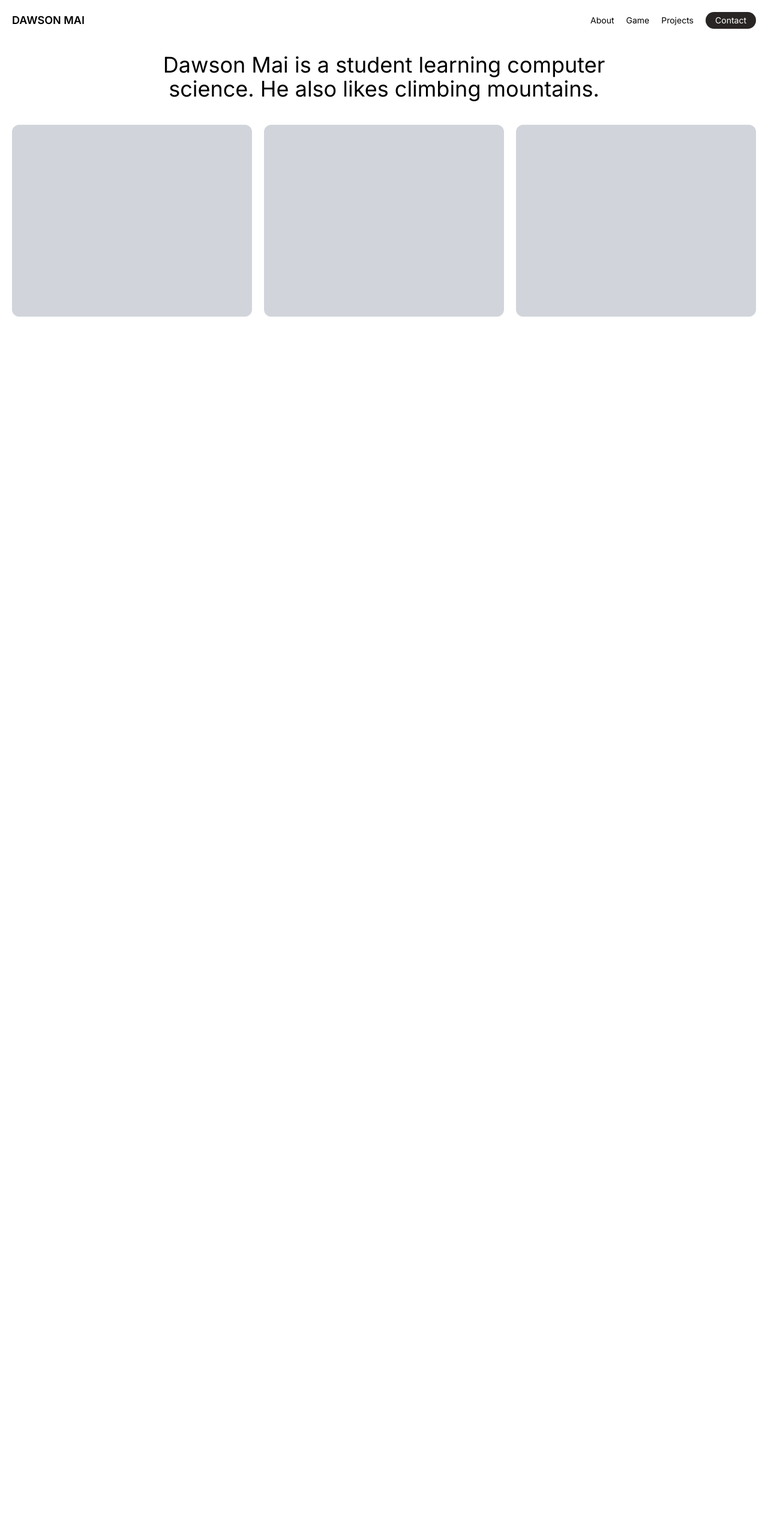
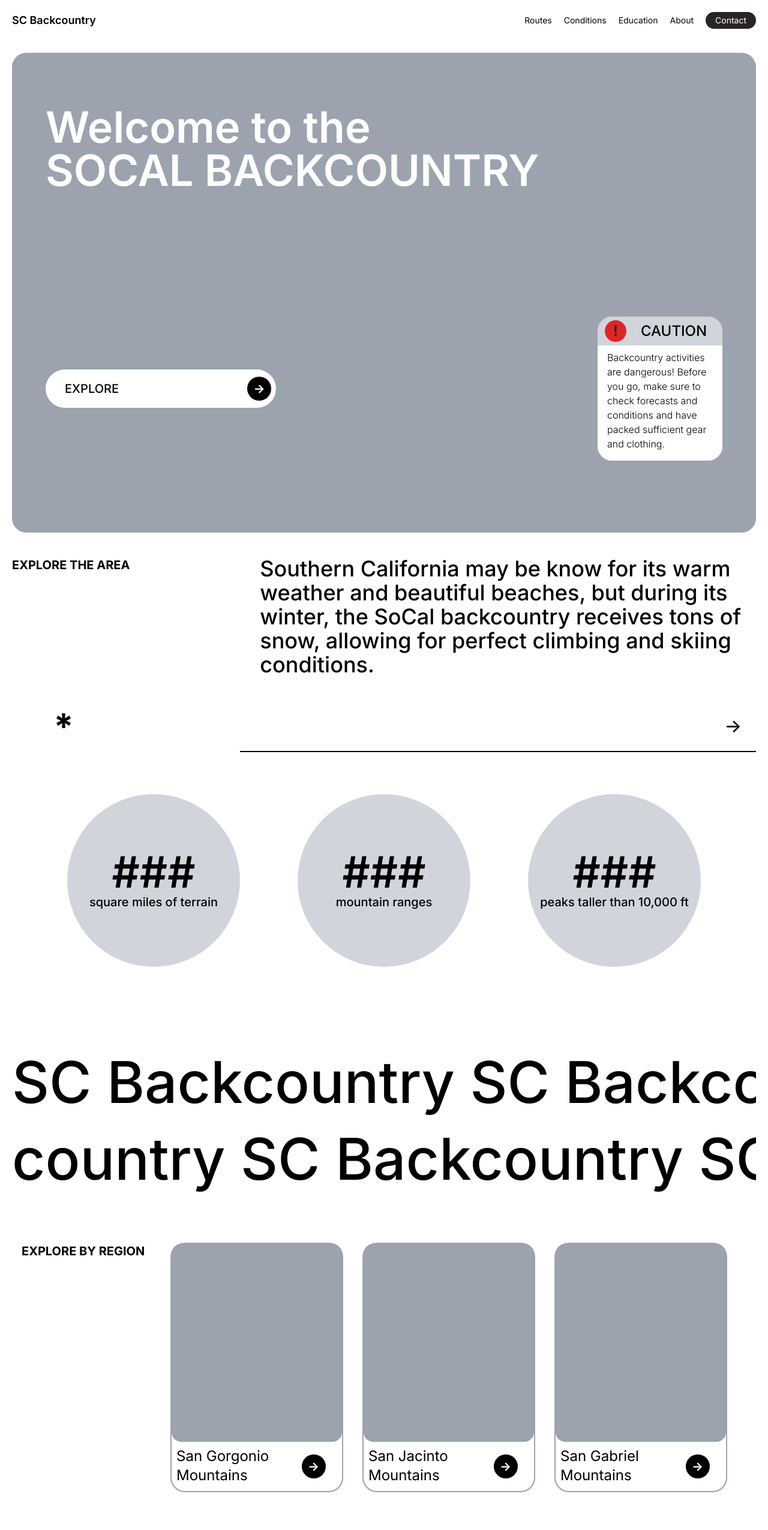
Before and after one commit to dawsonmai/sc-backcountry, a Next.js app: page / in a window 1280 px wide. Shown: the top 2551 px of the page at 60% size. Before the commit the page ends 800 px from the top, so only its background shows below. Built offline with nearby package versions, Linux system fonts and the light colour scheme.

Commit message:
Updated and styled home page

```diff
--- a/src/app/page.tsx
+++ b/src/app/page.tsx
@@ -1,11 +1,18 @@
 import Header from "../components/home/Header";
-import Images from "../components/home/Images";
+import IntroImage from "@/components/home/IntroImage";
+import AreaData from "@/components/home/AreaData";
+import TransitionImage from "@/components/home/TransitionText";
+import ExploreArea from "@/components/home/ExploreArea";
+import ConditionsPreview from "@/components/home/ConditionsPreview";
 export default function Home () {
   return (
-    <div className="flex flex-col h-screen p-5">
+    <div className="flex flex-col h-full p-5">
       <Header />
-      <h1 className="text-3xl md:text-4xl text-center pb-10 sm:px-28 md:px-36 lg:px-48">Dawson Mai is a student learning computer science. He also likes climbing mountains.</h1>
-      <Images />
+      <IntroImage />
+      <AreaData />
+      <TransitionImage />
+      <ExploreArea />
+      <ConditionsPreview />
     </div>
   );
 }
--- /dev/null
+++ b/src/components/home/AreaData.tsx
@@ -0,0 +1,38 @@
+const AreaData = () => {
+    return (
+        <header className="bg-white w-full h-screen pb-6">
+            <div className="h-2/6 w-full pt-10 flex">
+                <div className="w-1/3 h-full">
+                    <h2 className="uppercase font-bold text-xl">Explore The Area</h2>
+                </div>
+                <div className="w-2/3 h-full">
+                    <h3 className="font-medium text-4xl">Southern California may be know for its warm weather and beautiful beaches, but during its winter, the SoCal backcountry receives tons of snow, allowing for perfect climbing and skiing conditions.</h3>
+                </div>
+            </div>
+            <div className="h-1/6 w-full flex items-center gap-52">
+                <div className="h-full w-1/6 items-center flex justify-center">
+                    <h3 className="font-bold text-6xl">&#42;</h3>
+                </div>
+                <div className="h-full w-5/6 flex items-center">
+                    <button className="w-full h-2/3 text-right font-medium text-3xl p-6 border-b-2 border-black">-&gt;</button>
+                </div>
+            </div>
+        <div className="h-3/6 w-full flex p-12 justify-center gap-24">
+            <div className="w-72 h-72 rounded-full bg-gray-300 flex flex-col justify-center items-center">
+                <h2 className="text-7xl text-center w-full font-semibold">###</h2>
+                <h3 className="text-xl text-center w-full font-medium">square miles of terrain</h3>
+            </div>
+            <div className="w-72 h-72 rounded-full bg-gray-300 flex flex-col justify-center items-center">
+                <h2 className="text-7xl text-center w-full font-semibold">###</h2>
+                <h3 className="text-xl text-center w-full font-medium">mountain ranges</h3>
+            </div>
+            <div className="w-72 h-72 rounded-full bg-gray-300 flex flex-col justify-center items-center">
+                <h2 className="text-7xl text-center w-full font-semibold">###</h2>
+                <h3 className="text-xl text-center w-full font-medium">peaks taller than 10,000 ft</h3>
+            </div>
+        </div>
+        </header>
+    )
+}
+
+export default AreaData
--- /dev/null
+++ b/src/components/home/ConditionsPreview.tsx
@@ -0,0 +1,13 @@
+const ConditionsPreview = () => {
+    return(
+        <header className="w-full h-[60vh] py-6">
+                <div className="w-full h-full bg-gray-300 rounded-3xl">
+                    <div className="h-1/6 w-full p-6">
+                        <h2 className="uppercase font-medium text-5xl">Conditions</h2>
+                    </div>
+                </div>
+        </header>
+    )
+}
+
+export default ConditionsPreview
--- /dev/null
+++ b/src/components/home/ExploreArea.tsx
@@ -0,0 +1,48 @@
+const ExploreArea = () =>{
+    return(
+        <header className="h-[60vh] w-full py-6 flex">
+            <div className="h-full w-1/5 pl-4">
+                <h2 className="uppercase font-bold text-xl">Explore By Region</h2>
+            </div>
+            <div className="h-full w-4/5 p-4 flex gap-8 pt-0">
+                <div className="h-full w-72 border-2 border-gray-400 rounded-3xl">
+                    <div className="w-full h-4/5 bg-gray-400 rounded-2xl"></div>
+                    <div className="w-full h-1/5 flex">
+                        <div className="h-full w-2/3 p-2">
+                            <h3 className="w-full h-full font-normal text-2xl">San Gorgonio Mountains</h3>
+                        </div>
+                        <div className="w-1/3 h-full flex items-center justify-center">
+                            <button className="bg-black rounded-full text-white rounded-full h-10 w-10 text-center font-bold text-xl">-&gt;</button>
+                        </div>
+                    </div>
+                </div>
+
+                <div className="h-full w-72 border-2 border-gray-400 rounded-3xl">
+                    <div className="w-full h-4/5 bg-gray-400 rounded-2xl"></div>
+                    <div className="w-full h-1/5 flex">
+                        <div className="h-full w-2/3 p-2">
+                            <h3 className="w-full h-full font-normal text-2xl">San Jacinto Mountains</h3>
+                        </div>
+                        <div className="w-1/3 h-full flex items-center justify-center">
+                            <button className="bg-black rounded-full text-white rounded-full h-10 w-10 text-center font-bold text-xl">-&gt;</button>
+                        </div>
+                    </div>
+                </div>
+
+                <div className="h-full w-72 border-2 border-gray-400 rounded-3xl">
+                    <div className="w-full h-4/5 bg-gray-400 rounded-2xl"></div>
+                    <div className="w-full h-1/5 flex">
+                        <div className="h-full w-2/3 p-2">
+                            <h3 className="w-full h-full font-normal text-2xl">San Gabriel Mountains</h3>
+                        </div>
+                        <div className="w-1/3 h-full flex items-center justify-center">
+                            <button className="bg-black rounded-full text-white rounded-full h-10 w-10 text-center font-bold text-xl">-&gt;</button>
+                        </div>
+                    </div>
+                </div>
+            </div>
+        </header>
+    )
+}
+
+export default ExploreArea
--- a/src/components/home/Header.tsx
+++ b/src/components/home/Header.tsx
@@ -1,12 +1,13 @@
 const Header = () => {
     return(
-        <div className="flex sm:flex-row flex-col items-center sm:justify-between pb-10">
-            <h1 className="text-lg font-semibold">DAWSON MAI</h1>
+        <div className="flex sm:flex-row flex-col items-center sm:justify-between pb-10 bg-transparent">
+            <h1 className="text-lg font-semibold">SC Backcountry</h1>
 
             <div className=" flex text-sm gap-5 items-center">
+                <p>Routes</p>
+                <p>Conditions</p>
+                <p>Education</p>
                 <p>About</p>
-                <p>Game</p>
-                <p>Projects</p>
                 <button className="bg-stone-800 text-white px-4 py-1 rounded-full">Contact</button>
             </div>
         </div>
--- a/src/components/home/Images.tsx
+++ /dev/null
@@ -1,11 +0,0 @@
-const Images = () => {
-    return(
-        <header className="grid sm:grid-cols-3 gap-5 ">
-            <div className="flex bg-gray-300 h-80 w-full rounded-xl flex-grow"/>
-            <div className="flex bg-gray-300 h-80 w-full rounded-xl flex-grow"/>
-            <div className="flex bg-gray-300 h-80 w-full rounded-xl flex-grow"/>
-        </header>
-    )
-}
-
-export default Images
--- /dev/null
+++ b/src/components/home/IntroImage.tsx
@@ -0,0 +1,31 @@
+const IntroImage = () => {
+    return(
+        <header className="bg-gray-400 w-full h-screen rounded-3xl">
+            <div className="bg-transparent w-full h-2/5 text-left p-14 text-white flex items-center">
+                <h1 className="text-7xl font-semibold">
+                    Welcome to the <br/>
+                    SOCAL BACKCOUNTRY
+                </h1>
+            </div>
+            <div className="bg-transparent w-full h-3/5 flex p-14 items-center justify-between">
+                <div className="bg-white rounded-full w-96 h-16 flex items-center justify-between pl-8 pr-2">
+                    <h2 className="text-black font-medium text-left uppercase text-xl">Explore</h2>
+                    <button className="bg-black rounded-full text-white rounded-full h-10 w-10 text-center font-bold text-xl">-&gt;</button>
+                </div>
+                <div className="bg-white rounded-3xl w-52 h-60">
+                    <div className="bg-gray-300 w-full h-1/5 rounded-t-3xl flex items-center p-3 gap-6">
+                        <div className="bg-red-600 rounded-full h-9 w-9 flex items-center justify-center">
+                            <h2 className="text-black font-medium text-2xl">!</h2>
+                        </div>
+                        <h2 className="text-black font-medium text-2xl uppercase">Caution</h2>
+                    </div>
+                    <div className="h-4/5 w-full rounded-b-3xl bg-white px-4 py-2">
+                        <p className="font-light">Backcountry activities are dangerous! Before you go, make sure to check forecasts and conditions and have packed sufficient gear and clothing.</p>
+                    </div>
+                </div>
+            </div>
+        </header>
+    )
+}
+
+export default IntroImage
--- /dev/null
+++ b/src/components/home/TransitionText.tsx
@@ -0,0 +1,14 @@
+const TransitionImage = () => {
+    return (
+        <header className="bg-white w-full overflow-hidden relative py-14">
+            <div className="whitespace-nowrap overflow-hidden text-8xl font-medium leading-tight">
+                SC Backcountry SC Backcountry
+            </div>
+            <div className="whitespace-nowrap overflow-hidden text-8xl font-medium mt-2 leading-tight text-right">
+                country SC Backcountry SC Backcountry
+            </div>
+        </header>
+    )
+}
+
+export default TransitionImage
```
